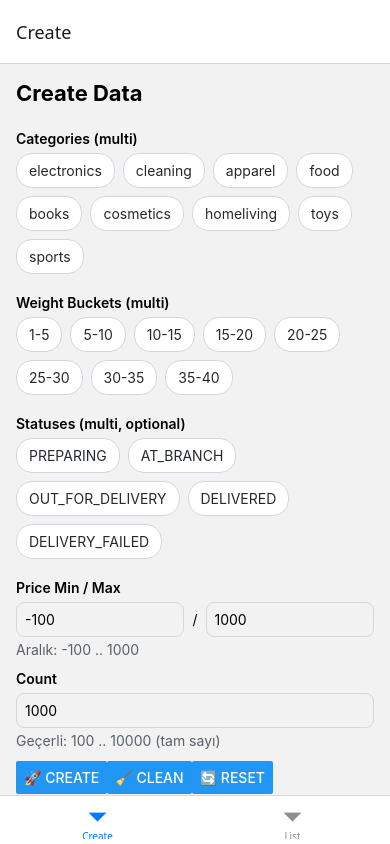
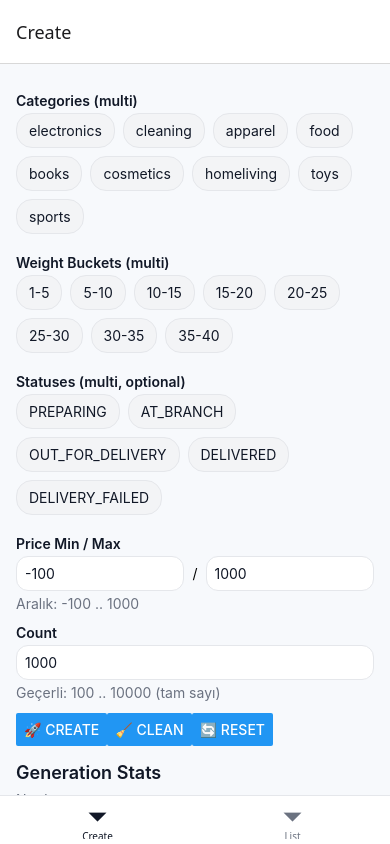
Before and after one commit to kkureli/mobiva-cargo-simulator, a React Native app: screen /List in a window 390 px wide. Built offline with nearby package versions, Linux system fonts and the light colour scheme; what react-native-uuid would draw is missing.

Commit message:
ui: theme added + ui improvements

```diff
--- a/src/navigation/RootNavigator.tsx
+++ b/src/navigation/RootNavigator.tsx
@@ -14,7 +14,18 @@
 export default function AppNavigator() {
   return (
     <NavigationContainer>
-      <Tab.Navigator screenOptions={{ headerShown: false, lazy: true }}>
+      <Tab.Navigator
+        screenOptions={{
+          headerShown: false,
+          lazy: true,
+          tabBarStyle: {
+            backgroundColor: '#ffffff',
+            borderTopColor: '#e5e7eb',
+          },
+          tabBarActiveTintColor: '#111827',
+          tabBarInactiveTintColor: '#6b7280',
+        }}
+      >
         <Tab.Screen
           name="CreateTab"
           component={CreateStack}
--- a/src/screens/CreateScreen.tsx
+++ b/src/screens/CreateScreen.tsx
@@ -10,14 +10,13 @@
 import Chip from '../ui/components/Chip';
 import { CATEGORIES, WEIGHT_BUCKETS, STATUSES } from '../models/constants';
 import { useCreateForm } from '../hooks/useCreateForm';
+import theme from '../ui/theme';
 
 export default function CreateScreen() {
   const { state, actions, limits } = useCreateForm();
 
   return (
     <ScrollView contentContainerStyle={styles.wrap}>
-      <Text style={styles.h1}>Create Data</Text>
-
       {state.error ? (
         <View style={styles.errorBox}>
           <Text style={styles.err}>{state.error}</Text>
@@ -167,36 +166,54 @@
 }
 
 const styles = StyleSheet.create({
-  wrap: { padding: 16 },
-  h1: { fontSize: 22, fontWeight: '700', marginBottom: 12 },
-  h2: { fontSize: 18, fontWeight: '600', marginTop: 16, marginBottom: 8 },
-  label: { marginTop: 12, marginBottom: 6, fontWeight: '600' },
+  wrap: { padding: theme.space.lg, backgroundColor: theme.color.bg },
+  h1: {
+    fontSize: theme.font.h1,
+    fontWeight: '700',
+    marginBottom: theme.space.md,
+    color: theme.color.text,
+  },
+  h2: {
+    fontSize: theme.font.h2,
+    fontWeight: '600',
+    marginTop: theme.space.lg,
+    marginBottom: theme.space.sm,
+    color: theme.color.text,
+  },
+  label: {
+    marginTop: theme.space.md,
+    marginBottom: theme.space.xs,
+    fontWeight: '600',
+    color: theme.color.text,
+  },
   row: { flexDirection: 'row', flexWrap: 'wrap' },
   inline: { flexDirection: 'row', alignItems: 'center' },
   input: {
     borderWidth: 1,
-    borderColor: '#d0d7de',
-    borderRadius: 8,
-    padding: 8,
+    borderColor: theme.color.border,
+    borderRadius: theme.radius.md,
+    padding: theme.space.sm,
     minWidth: 120,
+    color: theme.color.text,
+    backgroundColor: theme.color.card,
   },
-  buttons: { marginTop: 12 },
+  buttons: { marginTop: theme.space.md },
   box: {
     borderWidth: 1,
-    borderColor: '#d0d7de',
-    borderRadius: 8,
-    padding: 12,
-    backgroundColor: '#f6f8fa',
+    borderColor: theme.color.border,
+    borderRadius: theme.radius.md,
+    padding: theme.space.md,
+    backgroundColor: theme.color.card,
   },
-  hint: { color: '#57606a', marginTop: 4 },
+  hint: { color: theme.color.sub, marginTop: theme.space.xs },
   errorBox: {
-    backgroundColor: '#fde8e8',
-    borderColor: '#d14343',
+    backgroundColor: theme.color.dirtyBg,
+    borderColor: theme.color.dirtyBorder,
     borderWidth: 1,
-    borderRadius: 8,
-    padding: 8,
-    marginTop: 16,
+    borderRadius: theme.radius.md,
+    padding: theme.space.sm,
+    marginTop: theme.space.md,
   },
-  err: { color: '#b42318' },
-  muted: { color: '#57606a' },
+  err: { color: theme.color.danger },
+  muted: { color: theme.color.sub },
 });
--- a/src/screens/DetailScreen.tsx
+++ b/src/screens/DetailScreen.tsx
@@ -4,6 +4,7 @@
 import { useDatasetStore } from '../state/store';
 import { CATEGORIES, STATUSES } from '../models/constants';
 import type { RawCargo, CleanCargo } from '../models/types';
+import theme from '../ui/theme';
 
 const catSet = new Set(CATEGORIES);
 const statusSet = new Set(STATUSES);
@@ -48,7 +49,6 @@
 
   return (
     <View style={styles.wrap}>
-      <Text style={styles.h1}>Detail</Text>
       <View style={styles.box}>
         <Text style={[styles.row, idDirty && styles.dirty]}>id: {item.id}</Text>
         <Text style={styles.row}>name: {item.name}</Text>
@@ -85,16 +85,21 @@
 }
 
 const styles = StyleSheet.create({
-  wrap: { flex: 1, padding: 16 },
-  h1: { fontSize: 22, fontWeight: '700', marginBottom: 12 },
+  wrap: { flex: 1, padding: theme.space.lg, backgroundColor: theme.color.bg },
+  h1: {
+    fontSize: theme.font.h1,
+    fontWeight: '700',
+    marginBottom: theme.space.md,
+    color: theme.color.text,
+  },
   box: {
     borderWidth: 1,
-    borderColor: '#d0d7de',
-    borderRadius: 10,
-    padding: 12,
-    backgroundColor: '#fff',
+    borderColor: theme.color.border,
+    borderRadius: theme.radius.md,
+    padding: theme.space.md,
+    backgroundColor: theme.color.card,
   },
-  row: { marginBottom: 6 },
-  dirty: { color: '#b42318', fontWeight: '700' },
-  warn: { color: '#b42318', marginTop: 8 },
+  row: { marginBottom: theme.space.xs, color: theme.color.text },
+  dirty: { color: theme.color.danger, fontWeight: '700' },
+  warn: { color: theme.color.danger, marginTop: theme.space.sm },
 });
--- a/src/screens/ListScreen.tsx
+++ b/src/screens/ListScreen.tsx
@@ -15,6 +15,8 @@
 import { PRICE_MAX_LIMIT, PRICE_MIN_LIMIT } from '../models/limits';
 import type { RawCargo, CleanCargo } from '../models/types';
 import { useRenderTimer } from '../hooks/useRenderTimer';
+import theme from '../ui/theme';
+import StatusBadge from '../ui/components/StatusBadge';
 
 type ListItemData = RawCargo | CleanCargo;
 
@@ -98,24 +100,28 @@
   item,
   onPress,
   dirty,
-}: {
-  item: ListItemData;
-  onPress: () => void;
-  dirty: boolean;
-}) {
+}: any) {
   return (
     <Pressable
       onPress={onPress}
-      style={[styles.card, dirty ? styles.cardDirty : styles.cardClean]}
+      style={[
+        styles.card,
+        dirty ? styles.cardDirty : styles.cardClean,
+        theme.shadow.ios,
+        theme.shadow.android,
+      ]}
     >
-      <Text style={styles.title}>{item.name}</Text>
-      <Text>{item.category}</Text>
-      <Text>kg: {item.kg ?? '-'}</Text>
-      <Text>price: {item.price}</Text>
-      <Text>
-        status:{' '}
-        {String((item as RawCargo).status ?? (item as CleanCargo).status)}
-      </Text>
+      <View style={styles.cardHeader}>
+        <Text style={styles.title} numberOfLines={1}>
+          {item.name}
+        </Text>
+        {item.status ? <StatusBadge value={String(item.status)} /> : null}
+      </View>
+      <View style={styles.rowBetween}>
+        <Text style={styles.sub}>{item.category}</Text>
+        <Text style={styles.sub}>kg: {item.kg ?? '-'}</Text>
+      </View>
+      <Text style={styles.price}>₺ {item.price}</Text>
     </Pressable>
   );
 });
@@ -142,7 +148,6 @@
 
   return (
     <View style={styles.wrap}>
-      <Text style={styles.h1}>List</Text>
       <Text style={styles.meta}>
         Total: {counts.totalCount} • Result: {counts.resultCount} • Mode:{' '}
         {isCleanMode ? 'Clean' : 'Raw'}
@@ -167,31 +172,75 @@
 }
 
 const styles = StyleSheet.create({
-  wrap: { flex: 1, padding: 16 },
-  h1: { fontSize: 22, fontWeight: '700', marginBottom: 8 },
-  label: { marginTop: 12, marginBottom: 6, fontWeight: '600' },
+  wrap: { flex: 1, padding: theme.space.lg, backgroundColor: theme.color.bg },
+  h1: {
+    fontSize: theme.font.h1,
+    fontWeight: '700',
+    marginBottom: theme.space.sm,
+    color: theme.color.text,
+  },
+  label: {
+    marginTop: theme.space.md,
+    marginBottom: theme.space.xs,
+    fontWeight: '600',
+    color: theme.color.text,
+  },
   row: { flexDirection: 'row', flexWrap: 'wrap' },
-  inline: { flexDirection: 'row', alignItems: 'center', marginBottom: 8 },
+  inline: {
+    flexDirection: 'row',
+    alignItems: 'center',
+    marginBottom: theme.space.sm,
+  },
   input: {
     borderWidth: 1,
-    borderColor: '#d0d7de',
-    borderRadius: 8,
-    padding: 8,
+    borderColor: theme.color.border,
+    borderRadius: theme.radius.md,
+    padding: theme.space.sm,
     minWidth: 100,
+    color: theme.color.text,
+    backgroundColor: theme.color.card,
   },
-  meta: { marginBottom: 8, color: '#57606a' },
-  card: { borderWidth: 1, borderRadius: 10, padding: 12, marginTop: 8 },
-  cardDirty: { borderColor: '#d14343', backgroundColor: '#fde8e8' },
-  cardClean: { borderColor: '#d0d7de', backgroundColor: '#fff' },
-  title: { fontWeight: '700', marginBottom: 4 },
+  meta: { marginBottom: theme.space.sm, color: theme.color.sub },
+  card: {
+    borderWidth: 1,
+    borderRadius: theme.radius.lg,
+    padding: theme.space.md,
+    marginTop: theme.space.sm,
+  },
+  cardDirty: {
+    borderColor: theme.color.dirtyBorder,
+    backgroundColor: theme.color.dirtyBg,
+  },
+  cardClean: {
+    borderColor: theme.color.border,
+    backgroundColor: theme.color.card,
+  },
+  title: {
+    fontWeight: '700',
+    marginBottom: theme.space.xs,
+    color: theme.color.text,
+    flex: 1,
+  },
+  sub: { color: theme.color.sub, fontSize: theme.font.sm },
+  price: {
+    color: theme.color.text,
+    marginTop: theme.space.xs,
+    fontWeight: '600',
+  },
+  cardHeader: {
+    flexDirection: 'row',
+    alignItems: 'center',
+    justifyContent: 'space-between',
+  },
+  rowBetween: { flexDirection: 'row', justifyContent: 'space-between' },
   errorContainer: {
-    backgroundColor: '#fde8e8',
-    borderColor: '#d14343',
+    backgroundColor: theme.color.dirtyBg,
+    borderColor: theme.color.dirtyBorder,
     borderWidth: 1,
-    borderRadius: 8,
-    padding: 8,
-    marginBottom: 8,
+    borderRadius: theme.radius.md,
+    padding: theme.space.sm,
+    marginBottom: theme.space.sm,
   },
-  hint: { color: '#57606a', marginTop: 4 },
-  muted: { color: '#57606a' },
+  hint: { color: theme.color.sub, marginTop: theme.space.xs },
+  muted: { color: theme.color.sub },
 });
--- a/src/ui/components/Chip.tsx
+++ b/src/ui/components/Chip.tsx
@@ -1,5 +1,6 @@
 import React from 'react';
 import { Pressable, Text, StyleSheet, ViewStyle } from 'react-native';
+import { theme } from '../theme/theme';
 
 type Props = {
   label: string;
@@ -28,13 +29,16 @@
   base: {
     paddingVertical: 8,
     paddingHorizontal: 12,
-    borderRadius: 16,
-    marginRight: 8,
-    marginBottom: 8,
+    borderRadius: theme.radius.lg,
+    marginRight: theme.space.sm,
+    marginBottom: theme.space.sm,
     borderWidth: 1,
   },
-  sel: { backgroundColor: '#1f6feb', borderColor: '#1f6feb' },
-  un: { backgroundColor: '#fff', borderColor: '#d0d7de' },
+  sel: {
+    backgroundColor: theme.color.chipSel,
+    borderColor: theme.color.chipSel,
+  },
+  un: { backgroundColor: theme.color.chipBg, borderColor: theme.color.border },
   selText: { color: '#fff' },
-  unText: { color: '#24292f' },
+  unText: { color: theme.color.text },
 });
--- /dev/null
+++ b/src/ui/components/StatusBadge.tsx
@@ -0,0 +1,38 @@
+import React from 'react';
+import { View, Text, StyleSheet } from 'react-native';
+import theme from '../theme';
+
+type Props = { value: string };
+
+const map: Record<string, { bg: string; fg: string }> = {
+  PREPARING: { bg: '#2d2a12', fg: '#d9a31a' },
+  AT_BRANCH: { bg: '#102a43', fg: '#3a8ddd' },
+  OUT_FOR_DELIVERY: { bg: '#122d13', fg: '#2da44e' },
+  DELIVERED: { bg: '#0d2b1e', fg: '#34d399' },
+  DELIVERY_FAILED: { bg: '#351417', fg: '#e35d6a' },
+};
+
+export default function StatusBadge({ value }: Props) {
+  const c = map[value] || { bg: theme.color.card, fg: theme.color.text };
+  return (
+    <View
+      style={[
+        styles.badge,
+        { backgroundColor: c.bg, borderColor: theme.color.border },
+      ]}
+    >
+      <Text style={[styles.txt, { color: c.fg }]}>{value}</Text>
+    </View>
+  );
+}
+
+const styles = StyleSheet.create({
+  badge: {
+    paddingVertical: 4,
+    paddingHorizontal: 8,
+    borderRadius: 999,
+    borderWidth: 1,
+    alignSelf: 'flex-start',
+  },
+  txt: { fontSize: 12, fontWeight: '600' },
+});
--- /dev/null
+++ b/src/ui/theme/index.ts
@@ -0,0 +1,3 @@
+import { theme } from './theme';
+
+export default theme;
--- /dev/null
+++ b/src/ui/theme/theme.ts
@@ -0,0 +1,28 @@
+export const theme = {
+  color: {
+    bg: '#f7f9fc',
+    card: '#ffffff',
+    border: '#e5e7eb',
+    text: '#111827',
+    sub: '#6b7280',
+    primary: '#2563eb',
+    danger: '#b91c1c',
+    success: '#16a34a',
+    chipBg: '#f3f4f6',
+    chipSel: '#2563eb',
+    dirtyBg: '#fff1f2',
+    dirtyBorder: '#fecdd3',
+  },
+  radius: { sm: 8, md: 12, lg: 16 },
+  space: { xs: 4, sm: 8, md: 12, lg: 16, xl: 24 },
+  font: { h1: 22, h2: 18, base: 15, sm: 13 },
+  shadow: {
+    ios: {
+      shadowColor: '#000',
+      shadowOpacity: 0.08,
+      shadowRadius: 8,
+      shadowOffset: { width: 0, height: 4 },
+    },
+    android: { elevation: 1 },
+  },
+};
```
